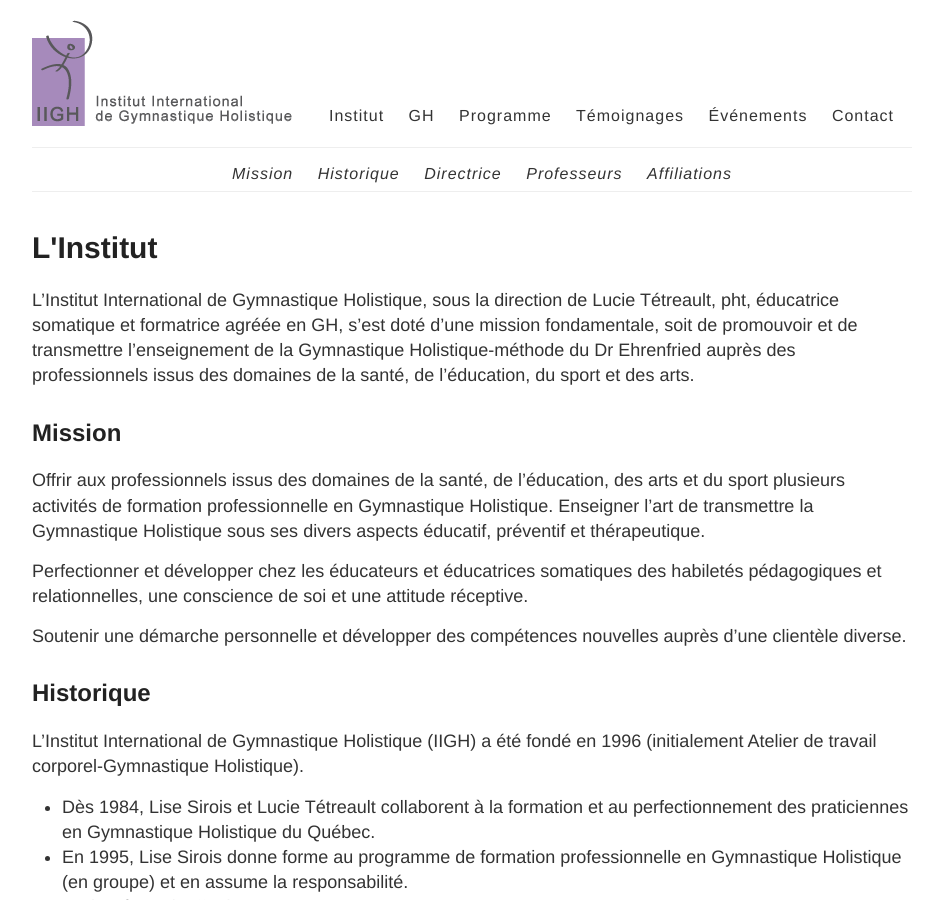
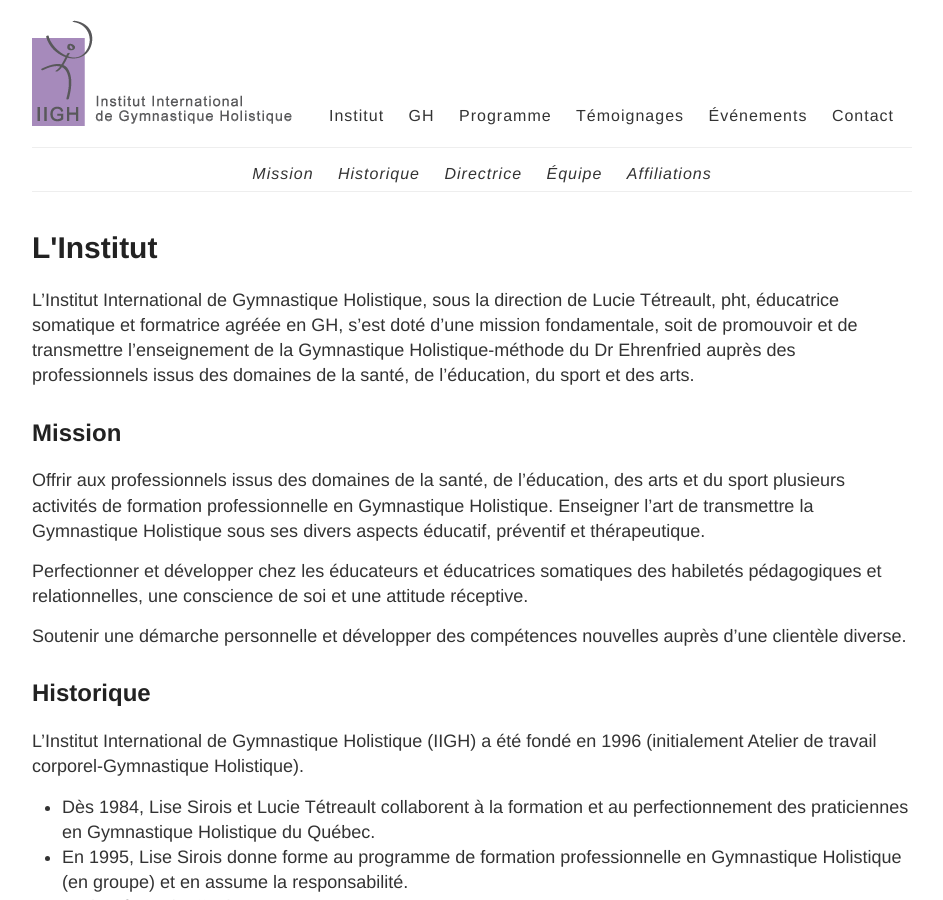
Before and after one commit to institutgymnastiqueholistique/institutgymnastiqueholistique.github.io, a Jekyll site: the page built from pages/institut.md, in a window 1280 px wide and 900 px high. Shown: the whole window, without its empty margins (168-1111 px from the left). Built offline with Jekyll 4.4.1, drawn with Linux system fonts in a browser that asks for light colours.

Commit message:
sub professeurs -> équipe

```diff
--- a/pages/institut.md
+++ b/pages/institut.md
@@ -8,7 +8,7 @@ permalink: /institut/
     <a href="{{ site.baseurl }}/institut/#mission">Mission</a>
     <a href="{{ site.baseurl }}/institut/#historique">Historique</a>
     <a href="{{ site.baseurl }}/institut/#directrice">Directrice</a>
-    <a href="{{ site.baseurl }}/institut/#professeurs">Professeurs</a>
+    <a href="{{ site.baseurl }}/institut/#equipe">Équipe</a>
     <a href="{{ site.baseurl }}/institut/#affiliations">Affiliations</a>
 </div>
 
@@ -66,7 +66,7 @@ Elle collabore à la création de l’AEDEPGH-Q en 1988 où elle deviendra trés
 
 Plus d'informations sur son site personnel: [lucietetreault.com](http://lucietetreault.com)
 
-<h2 id="professeurs">Professeurs</h2>
+<h2 id="equipe">Équipe</h2>
 
 <h3>Lise Sirois</h3>
 
```
